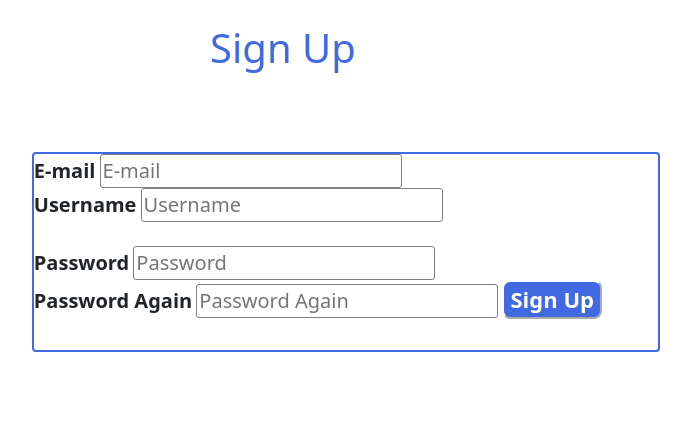
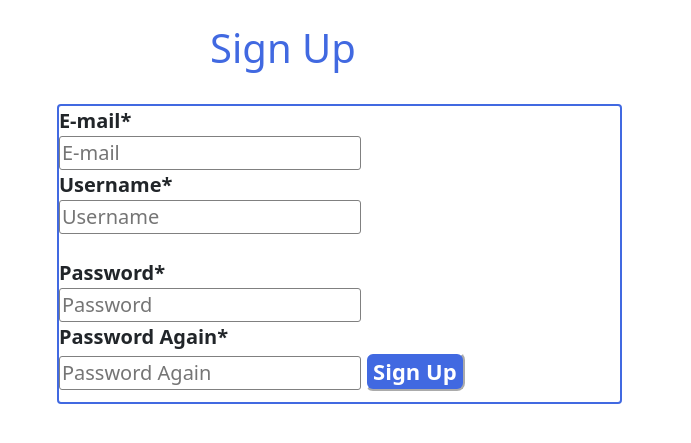
Before and after one commit to Kbalazs3/Blog, a Flask app: page /sign-up in a window 1280 px wide. Shown: the part 56-499 px from the top of the page, without its empty margins (357-1048 px from the left). Run offline with Flask 2, Linux system fonts and the light colour scheme.

Commit message:
sign up post request, login postrequest are began

```diff
--- a/website/auths.py
+++ b/website/auths.py
@@ -1,16 +1,18 @@
-from flask import Blueprint, render_template, redirect, url_for
+from flask import Blueprint, render_template, redirect, url_for, request
 
 
 auths = Blueprint("auths", __name__)
 
 
-@auths.route("/login")
+@auths.route("/login", methods=["GET", "POST"])
 def log_in():
     return render_template("login.html")
 
 
-@auths.route("/sign-up")
+@auths.route("/sign-up", methods=["GET", "POST"])
 def sign_up():
+    sign_up_email = request.form.get("sign_up_email")
+    print(sign_up_email)
     return render_template("signup.html")
 
 
--- a/website/static/style.css
+++ b/website/static/style.css
@@ -32,13 +32,13 @@
 }
 
 .login_window_div {
-    width: 50%;
-    height: 200px;
+    width: 45%;
+    height: 300px;
     border: 2px royalblue solid;
     border-radius: 4px;
     position: relative;
-    left: 30%;
-    top: 50%;
+    left: 32%;
+    top: 27%;
     margin-top: 0;
     margin-left: 0;
 
--- a/website/templates/login.html
+++ b/website/templates/login.html
@@ -6,15 +6,15 @@
     <form method="POST">
     <h3 id="subtitles">Log In</h3>
         <br>
-        <br>
-        <br>
         <div class="form-group">
         <div class="login_window_div">
             <label class="login_labels" id="email" for="email">E-mail</label>
+            <br>
             <input type="text" class="login_input" name="email" placeholder="E-mail"/>
             <br>
             <br>
             <label class="login_labels" id="password" for="password">Password</label>
+            <br>
             <input type="password" class="login_input" name="password" placeholder="Password"/>
 
             <button class="submit_button" type="submit">LogIn</button>
--- a/website/templates/signup.html
+++ b/website/templates/signup.html
@@ -7,22 +7,24 @@
     <form method="POST">
     <h3 id="subtitles">Sign Up</h3>
         <br>
-        <br>
-        <br>
         <div class="form-group">
         <div class="login_window_div">
-            <label class="login_labels" id="sign_up_email" for="sign_up_email">E-mail</label>
+            <label class="login_labels" id="sign_up_email" for="sign_up_email">E-mail*</label>
+            <br>
             <input type="text" class="login_input" name="sign_up_email" placeholder="E-mail"/>
             <br>
-            <label class="login_labels" id="username" for="username">Username</label>
+            <label class="login_labels" id="username" for="username">Username*</label>
+            <br>
             <input type="text" class="login_input" name="username" placeholder="Username"/>
             <br>
             <br>
-            <label class="login_labels" id="sign_up_password" for="sign_up_password">Password</label>
+            <label class="login_labels" id="sign_up_password" for="sign_up_password">Password*</label>
+            <br>
             <input type="password" class="login_input" name="sign_up_password" placeholder="Password"/>
 
              <br>
-            <label class="login_labels" id="second_password" for="second_password">Password Again</label>
+            <label class="login_labels" id="second_password" for="second_password">Password Again*</label>
+            <br>
             <input type="password" class="login_input" name="second_password" placeholder="Password Again"/>
 
             <button class="submit_button" type="submit">Sign Up</button>
```
